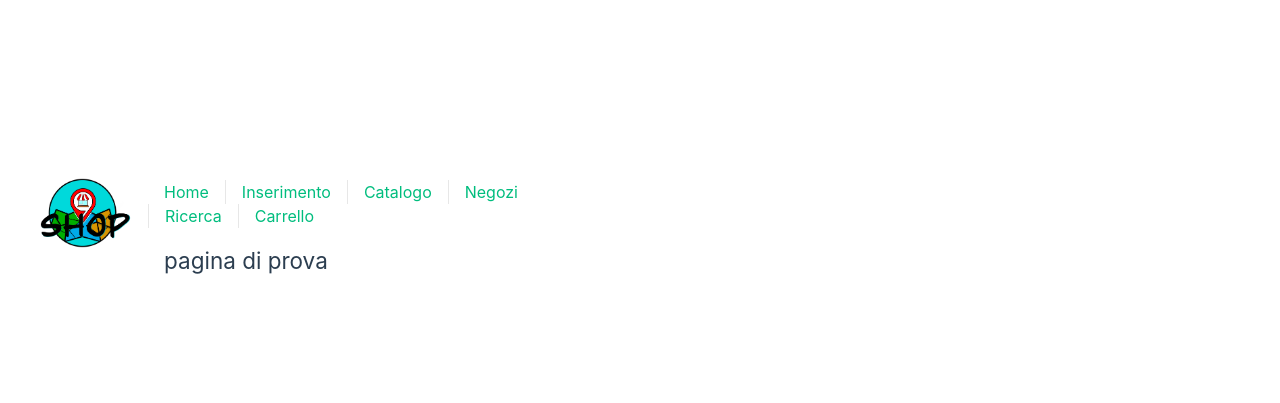
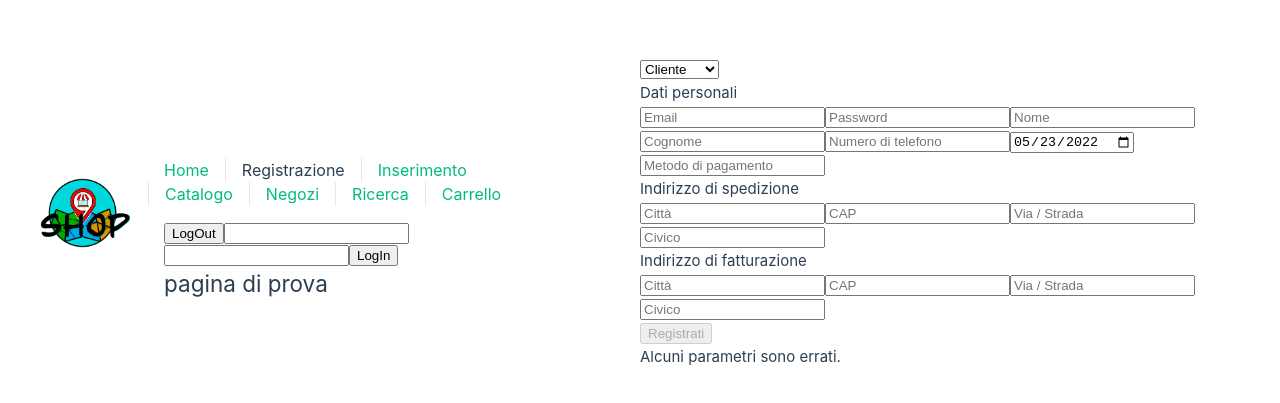
Before and after one commit to davidetrevisi/local_shop_advisor_Vue, a Vue app: page /registrazione in a window 1280 px wide. Shown: the part 187-590 px from the top of the page. Built offline with nearby package versions, Linux system fonts and the light colour scheme.

Commit message:
Autenticazione base

```diff
--- a/src/App.vue
+++ b/src/App.vue
@@ -1,7 +1,7 @@
 <script setup>
 import { RouterLink, RouterView } from 'vue-router'
 import { cercaCarrello } from '@/states/carts.js'
-import HelloWorld from '@/components/HelloWorld.vue'
+import Login from '@/components/Login.vue'
 
 import { ref, onMounted } from 'vue'
 
@@ -15,6 +15,7 @@ import { ref, onMounted } from 'vue'
 
       <nav>
         <RouterLink to="/">Home</RouterLink>
+        <RouterLink to="/registrazione">Registrazione</RouterLink>
         <RouterLink to="/inserimento">Inserimento</RouterLink>
         <RouterLink to="/catalogo">Catalogo</RouterLink>
         <RouterLink to="/negozio">Negozi</RouterLink>
@@ -22,6 +23,7 @@ import { ref, onMounted } from 'vue'
         <RouterLink to="/carrello" @click="cercaCarrello()">Carrello</RouterLink>
       </nav>
 
+      <Login />
       <h2>pagina di prova</h2>
     </div>
   </header>
--- a/src/components/Login.vue
+++ b/src/components/Login.vue
@@ -1,47 +1,38 @@
 <script setup>
-import { ref, onMounted } from 'vue'
-import { loggedUser, setLoggedUser, clearLoggedUser } from '../states/loggedUser.js'
-const HOST = import.meta.env.VITE_API_HOST || `http://localhost:8080`
-const API_URL = HOST+`/api/v1`
-const email = ref('mario.rossi@unitn.com')
-const password = ref('123')
-// const loggedUser = ref({})
-// const loggedUser = defineProps(['loggedUser'])
-const emit = defineEmits(['login'])
+import { ref, onMounted, watch } from "vue";
+const HOST = import.meta.env.VITE_API_HOST || `http://localhost:8080`;
+const API_URL = HOST + `/api/v1`;
+
+const email = ref("");
+const password = ref("");
+
 function login() {
-    fetch(API_URL+'/authentication/login', {
-        method: 'POST',
-        headers: { 'Content-Type': 'application/json' },
-        body: JSON.stringify( { email: email.value, password: password.value } ),
-    })
-    .then((resp) => resp.json()) // Transform the data into json
-    .then(function(data) { // Here you get the data to modify as you please
-        setLoggedUser(data)
-        // loggedUser.token = data.token;
-        // loggedUser.email = data.email;
-        // loggedUser.id = data.id;
-        // loggedUser.self = data.self;
-        emit('login', loggedUser)
-        return;
-    })
-    .catch( error => console.error(error) ); // If there is any error you will catch them here
-};
+  fetch(API_URL + "/authentications/login", {
+    method: "POST",
+    credentials: "include",
+    headers: { "Content-Type": "application/json", Accept: "application/json" },
+    body: JSON.stringify({ email: email.value, password: password.value }),
+  })
+    .then((res) => console.log(res.data)) // Transform the data into json
+    .catch((error) => console.error(error)); // If there is any error you will catch them here
+}
+
 function logout() {
-  clearLoggedUser()
+  fetch(API_URL + "/authentications/logout", {
+    method: "GET",
+    credentials: "include",
+    headers: { "Content-Type": "application/json" },
+  }).catch((error) => console.error(error)); // If there is any error you will catch them here
 }
 </script>
 
 <template>
   <form>
-    <span v-if="loggedUser.token">
-      Welcome <a :href="HOST+'/'+loggedUser.self">{{loggedUser.email}}</a>
-      <button type="button" @click="logout">LogOut</button>
-    </span>
+    <button type="button" @click="logout">LogOut</button>
 
-    <span v-if="!loggedUser.token">
-      <input name="email" v-model="email" />
-      <input name="password" v-model="password" />
-      <button type="button" @click="login">LogIn</button>
-    </span>
+    <input v-model="email" />
+    <input v-model="password" />
+
+    <button type="button" @click="login">LogIn</button>
   </form>
 </template>
--- /dev/null
+++ b/src/components/Registrazione.vue
@@ -0,0 +1,225 @@
+<script setup>
+import { ref, computed } from "vue";
+const HOST = import.meta.env.VITE_API_HOST || `http://localhost:8080`;
+const API_URL = HOST + `/api/v1`;
+
+const account = ref("cliente");
+const email = ref("");
+const password = ref("");
+const name = ref("");
+const surname = ref("");
+const phone = ref("");
+const birthdate = ref(dateToString(new Date()));
+const payment = ref("");
+const shipping_city = ref("");
+const shipping_CAP = ref("");
+const shipping_street = ref("");
+const shipping_number = ref("");
+const billing_city = ref("");
+const billing_CAP = ref("");
+const billing_street = ref("");
+const billing_number = ref("");
+const personal_city = ref("");
+const personal_CAP = ref("");
+const personal_street = ref("");
+const personal_number = ref("");
+
+const isVenditore = computed(() => account.value === "venditore");
+const isRed = ref(true);
+
+function toggleRed() {
+  isRed.value = !isRed.value;
+}
+
+function isNumeric(value) {
+  return Number.isInteger(value);
+}
+
+const canRegister = computed(
+  () => isNumeric(phone.value) && stringToDate(birthdate.value) < new Date()
+);
+
+function signup() {
+  if (account.value === "cliente") {
+    fetch(API_URL + "/authentications/signup", {
+      method: "POST",
+      credentials: "include",
+      headers: {
+        "Content-Type": "application/json",
+        Accept: "application/json",
+      },
+      body: JSON.stringify({
+        account: account.value,
+        email: email.value,
+        password: password.value,
+        name: name.value,
+        surname: surname.value,
+        phone: phone.value,
+        birthdate: stringToDate(birthdate.value),
+        payment: payment.value,
+        shipping_city: shipping_city.value,
+        shipping_CAP: shipping_CAP.value,
+        shipping_street: shipping_street.value,
+        shipping_number: shipping_number.value,
+        billing_city: billing_city.value,
+        billing_CAP: billing_CAP.value,
+        billing_street: billing_street.value,
+        billing_number: billing_number.value,
+      }),
+    })
+      .then((res) => console.log(res.data)) // Transform the data into json
+      .catch((error) => console.error(error)); // If there is any error you will catch them here
+  } else if (account.value === "venditore") {
+    fetch(API_URL + "/authentications/signup", {
+      method: "POST",
+      credentials: "include",
+      headers: {
+        "Content-Type": "application/json",
+        Accept: "application/json",
+      },
+      body: JSON.stringify({
+        account: account.value,
+        email: email.value,
+        password: password.value,
+        name: name.value,
+        surname: surname.value,
+        phone: phone.value,
+        birthdate: stringToDate(birthdate.value),
+        personal_city: personal_city.value,
+        personal_CAP: personal_CAP.value,
+        personal_street: personal_street.value,
+        personal_number: personal_number.value,
+      }),
+    })
+      .then((res) => console.log(res.data)) // Transform the data into json
+      .catch((error) => console.error(error)); // If there is any error you will catch them here
+  }
+}
+
+function stringToDate(str) {
+  const [y, m, d] = str.split("-");
+  return new Date(+y, m - 1, +d);
+}
+
+function dateToString(date) {
+  return (
+    date.getFullYear() +
+    "-" +
+    pad(date.getMonth() + 1) +
+    "-" +
+    pad(date.getDate())
+  );
+}
+
+function pad(n, s = String(n)) {
+  return s.length < 2 ? `0${s}` : s;
+}
+</script>
+
+<template>
+  <form>
+    <select v-model="account">
+      <option value="cliente">Cliente</option>
+      <option value="venditore">Venditore</option>
+    </select>
+    <div>Dati personali</div>
+    <input v-model="email" :class="{ red: isRed }" placeholder="Email" />
+    <input v-model="password" :class="{ red: isRed }" placeholder="Password" />
+    <input v-model="name" :class="{ red: isRed }" placeholder="Nome" />
+    <input v-model="surname" :class="{ red: isRed }" placeholder="Cognome" />
+    <input
+      v-model.number="phone"
+      :class="{ red: isRed }"
+      placeholder="Numero di telefono"
+    />
+    <input type="date" v-model="birthdate" :class="{ red: isRed }" />
+    <input
+      v-model="payment"
+      :hidden="isVenditore"
+      :class="{ red: isRed }"
+      placeholder="Metodo di pagamento"
+    />
+    <div :hidden="isVenditore">Indirizzo di spedizione</div>
+    <input
+      v-model="shipping_city"
+      :hidden="isVenditore"
+      :class="{ red: isRed }"
+      placeholder="Città"
+    />
+    <input
+      v-model="shipping_CAP"
+      :hidden="isVenditore"
+      :class="{ red: isRed }"
+      placeholder="CAP"
+    />
+    <input
+      v-model="shipping_street"
+      :hidden="isVenditore"
+      :class="{ red: isRed }"
+      placeholder="Via / Strada"
+    />
+    <input
+      v-model="shipping_number"
+      :hidden="isVenditore"
+      :class="{ red: isRed }"
+      placeholder="Civico"
+    />
+    <div :hidden="isVenditore">Indirizzo di fatturazione</div>
+    <input
+      v-model="billing_city"
+      :hidden="isVenditore"
+      :class="{ red: isRed }"
+      placeholder="Città"
+    />
+    <input
+      v-model="billing_CAP"
+      :hidden="isVenditore"
+      :class="{ red: isRed }"
+      placeholder="CAP"
+    />
+    <input
+      v-model="billing_street"
+      :hidden="isVenditore"
+      :class="{ red: isRed }"
+      placeholder="Via / Strada"
+    />
+    <input
+      v-model="billing_number"
+      :hidden="isVenditore"
+      :class="{ red: isRed }"
+      placeholder="Civico"
+    />
+
+    <div :hidden="!isVenditore">Indirizzo personale</div>
+    <input
+      v-model="personal_city"
+      :hidden="!isVenditore"
+      :class="{ red: isRed }"
+      placeholder="Città"
+    />
+    <input
+      v-model="personal_CAP"
+      :hidden="!isVenditore"
+      :class="{ red: isRed }"
+      placeholder="CAP"
+    />
+    <input
+      v-model="personal_street"
+      :hidden="!isVenditore"
+      :class="{ red: isRed }"
+      placeholder="Via / Strada"
+    />
+    <input
+      v-model="personal_number"
+      :hidden="!isVenditore"
+      :class="{ red: isRed }"
+      placeholder="Civico"
+    />
+
+    <div />
+    <button :disabled="!canRegister" type="button" @click="signup">
+      Registrati
+    </button>
+    <p>{{ canRegister ? "" : "Alcuni parametri sono errati." }}</p>
+  </form>
+</template>
--- a/src/router/index.js
+++ b/src/router/index.js
@@ -1,87 +1,95 @@
-import { createRouter, createWebHistory } from 'vue-router'
-import HomeView from '../views/HomeView.vue'
+import { createRouter, createWebHistory } from "vue-router";
+import HomeView from "../views/HomeView.vue";
 
 const router = createRouter({
   history: createWebHistory(import.meta.env.BASE_URL),
   routes: [
     {
-      path: '/',
-      name: 'home',
-      component: HomeView
+      path: "/",
+      name: "home",
+      component: HomeView,
     },
     {
-      path: '/inserimento',
-      name: 'inserimento',
+      path: "/registrazione",
+      name: "registrazione",
       // route level code-splitting
       // this generates a separate chunk (About.[hash].js) for this route
       // which is lazy-loaded when the route is visited.
-      component: () => import('../views/InserimentoView.vue')
+      component: () => import("../views/RegistrazioneView.vue"),
     },
     {
-      path: '/catalogo',
-      name: 'catalogo',
+      path: "/inserimento",
+      name: "inserimento",
       // route level code-splitting
       // this generates a separate chunk (About.[hash].js) for this route
       // which is lazy-loaded when the route is visited.
-      component: () => import('../views/CatalogoView.vue')
+      component: () => import("../views/InserimentoView.vue"),
     },
     {
-      path: '/ricerca',
-      name: 'ricerca',
+      path: "/catalogo",
+      name: "catalogo",
       // route level code-splitting
       // this generates a separate chunk (About.[hash].js) for this route
       // which is lazy-loaded when the route is visited.
-      component: () => import('../views/RicercaView.vue')
+      component: () => import("../views/CatalogoView.vue"),
     },
     {
-      path: '/modificaProdotto',
-      name: 'modificaProdotto',
+      path: "/ricerca",
+      name: "ricerca",
       // route level code-splitting
       // this generates a separate chunk (About.[hash].js) for this route
       // which is lazy-loaded when the route is visited.
-      component: () => import('../views/ModificaProdottoView.vue')
+      component: () => import("../views/RicercaView.vue"),
     },
     {
-      path: '/negozio',
-      name: 'negozio',
+      path: "/modificaProdotto",
+      name: "modificaProdotto",
       // route level code-splitting
       // this generates a separate chunk (About.[hash].js) for this route
       // which is lazy-loaded when the route is visited.
-      component: () => import('../views/NegozioView.vue')
+      component: () => import("../views/ModificaProdottoView.vue"),
     },
     {
-      path: '/modificaNegozio',
-      name: 'modificaNegozio',
+      path: "/negozio",
+      name: "negozio",
       // route level code-splitting
       // this generates a separate chunk (About.[hash].js) for this route
       // which is lazy-loaded when the route is visited.
-      component: () => import('../views/ModificaNegozioView.vue')
+      component: () => import("../views/NegozioView.vue"),
     },
     {
-      path: '/prodotto',
-      name: 'prodotto',
+      path: "/modificaNegozio",
+      name: "modificaNegozio",
       // route level code-splitting
       // this generates a separate chunk (About.[hash].js) for this route
       // which is lazy-loaded when the route is visited.
-      component: () => import('../views/ProdottoView.vue')
+      component: () => import("../views/ModificaNegozioView.vue"),
     },
     {
-      path: '/infoNegozio',
-      name: 'infoNegozio',
+      path: "/prodotto",
+      name: "prodotto",
       // route level code-splitting
       // this generates a separate chunk (About.[hash].js) for this route
       // which is lazy-loaded when the route is visited.
-      component: () => import('../views/InfoNegozioView.vue')
+      component: () => import("../views/ProdottoView.vue"),
     },
     {
-      path: '/carrello',
-      name: 'carrello',
+      path: "/infoNegozio",
+      name: "infoNegozio",
       // route level code-splitting
       // this generates a separate chunk (About.[hash].js) for this route
       // which is lazy-loaded when the route is visited.
-      component: () => import('../views/CarrelloView.vue')
-    }
-  ]
-})
+      component: () => import("../views/InfoNegozioView.vue"),
+    },
+    {
+      path: "/carrello",
+      name: "carrello",
+      // route level code-splitting
+      // this generates a separate chunk (About.[hash].js) for this route
+      // which is lazy-loaded when the route is visited.
+      component: () => import("../views/CarrelloView.vue"),
+    },
+  ],
+});
 
-export default router
+export default router;
--- /dev/null
+++ b/src/views/RegistrazioneView.vue
@@ -0,0 +1,12 @@
+<script setup>
+import paginaRegistrazione from '@/components/Registrazione.vue'
+</script>
+
+<template>
+  <div>
+    <paginaRegistrazione />
+  </div>
+</template>
+
+<style>
+</style>
```
Also changed, not shown: src/components/HelloWorld.vue (deleted, +0 -22 lines), src/states/loggedUser.js (deleted, +0 -26 lines).
